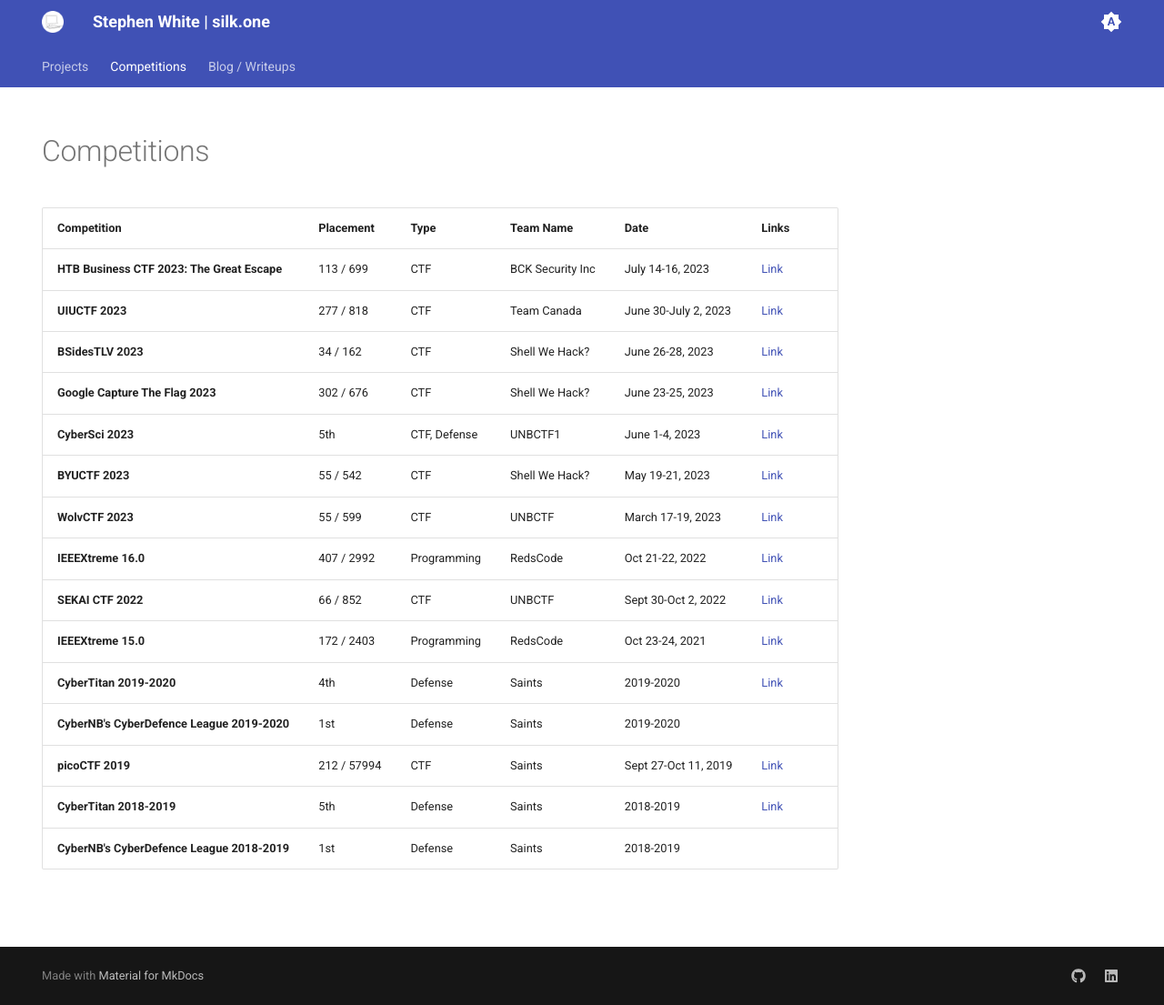
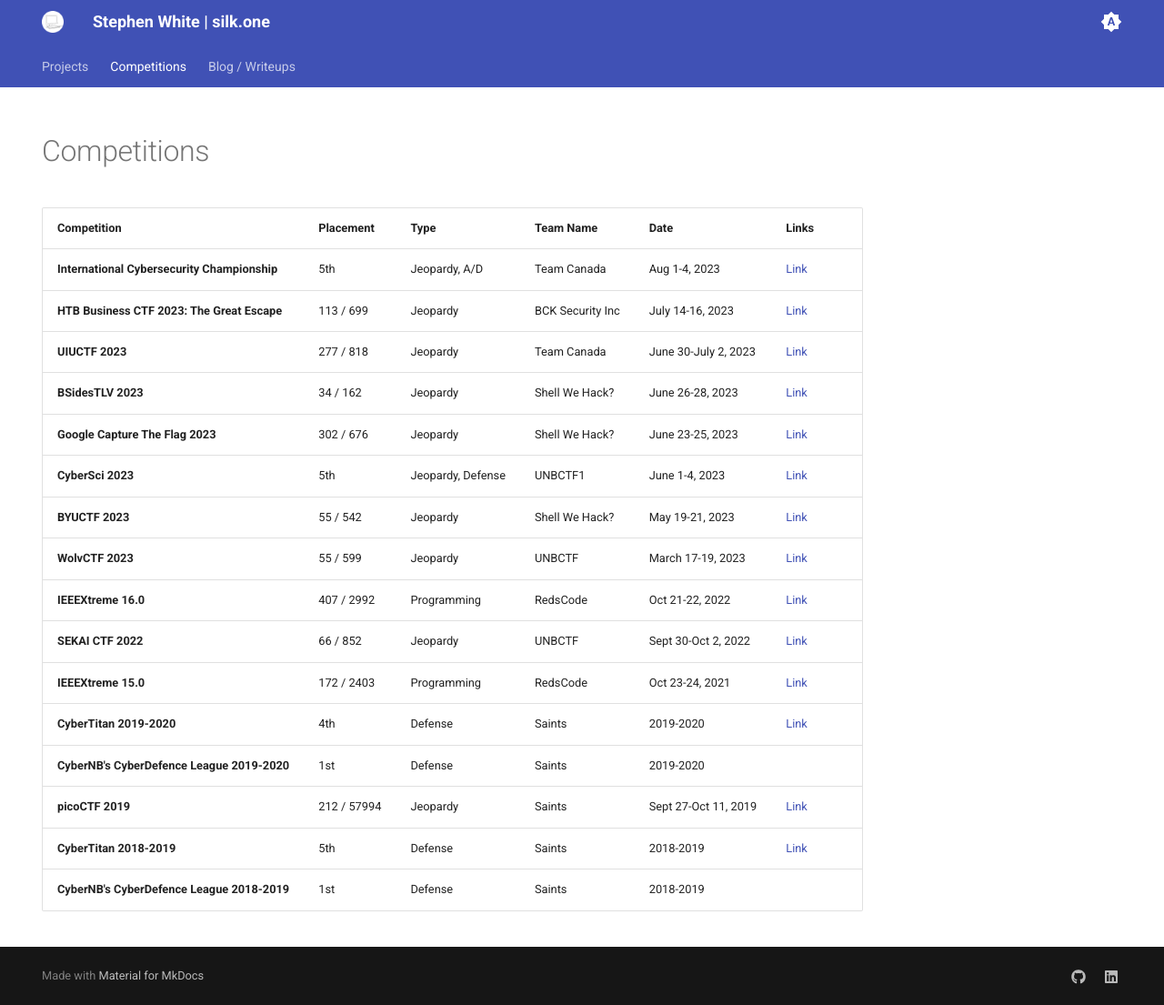
Before and after one commit to iamsilk/silk.one, an MkDocs documentation site: the page built from docs/competitions.md, in a window 1280 px wide and 1105 px high. Shown: the whole window at 91% size. Built offline with MkDocs 1.6.1 and Material for MkDocs 9.7.7, drawn with Linux system fonts in a browser that asks for light colours.

Commit message:
Add ICC to list of competitions

```diff
--- a/docs/competitions.md
+++ b/docs/competitions.md
@@ -6,20 +6,21 @@
 
 # Competitions
 
-| Competition                                      | Placement     | Type         | Team Name        | Date                      | Links                                                                                   |
-| ------------------------------------------------ | ------------- | ------------ | ---------------- | ------------------------- | --------------------------------------------------------------------------------------- |
-| **HTB Business CTF 2023: The Great Escape**      | 113 / 699     | CTF          | BCK Security Inc | July 14-16, 2023          | [Link](https://ctftime.org/event/1989)                                                  |
-| **UIUCTF 2023**                                  | 277 / 818     | CTF          | Team Canada      | June 30-July 2, 2023      | [Link](https://ctftime.org/event/1899)                                                  |
-| **BSidesTLV 2023**                               | 34 / 162      | CTF          | Shell We Hack?   | June 26-28, 2023          | [Link](https://ctftime.org/event/2008)                                                  |
-| **Google Capture The Flag 2023**                 | 302 / 676     | CTF          | Shell We Hack?   | June 23-25, 2023          | [Link](https://ctftime.org/event/1929)                                                  |
-| **CyberSci 2023**                                | 5th           | CTF, Defense | UNBCTF1          | June 1-4, 2023            | [Link](https://cybersecuritychallenge.ca/en/)                                           |
-| **BYUCTF 2023**                                  | 55 / 542      | CTF          | Shell We Hack?   | May 19-21, 2023           | [Link](https://ctftime.org/event/1935)                                                  |
-| **WolvCTF 2023**                                 | 55 / 599      | CTF          | UNBCTF           | March 17-19, 2023         | [Link](https://ctftime.org/event/1866/)                                                 |
-| **IEEEXtreme 16.0**                              | 407 / 2992    | Programming  | RedsCode         | Oct 21-22, 2022           | [Link](https://ieeextreme.org/ieeextreme-16-0-ranking/)                                 |
-| **SEKAI CTF 2022**                               | 66 / 852      | CTF          | UNBCTF           | Sept 30-Oct 2, 2022       | [Link](https://2022.ctf.sekai.team/scoreboard/)                                         |
-| **IEEEXtreme 15.0**                              | 172 / 2403    | Programming  | RedsCode         | Oct 23-24, 2021           | [Link](https://ieeextreme.org/ieeextreme-15-0-ranking/)                                 |
-| **CyberTitan 2019-2020**                         | 4th           | Defense      | Saints           | 2019-2020                 | [Link](https://www.ictc-ctic.ca/articles/meet-the-cybertitans-team-saints)              |
-| **CyberNB's CyberDefence League 2019-2020**      | 1st           | Defense      | Saints           | 2019-2020                 |                                                                                         |
-| **picoCTF 2019**                                 | 212 / 57994   | CTF          | Saints           | Sept 27-Oct 11, 2019      | [Link](https://picoctf.org/)                                                            |
-| **CyberTitan 2018-2019**                         | 5th           | Defense      | Saints           | 2018-2019                 | [Link](https://www.ictc-ctic.ca/articles/the-road-to-cybertitan-ii-nationals)           |
-| **CyberNB's CyberDefence League 2018-2019**      | 1st           | Defense      | Saints           | 2018-2019                 |                                                                                         |
+| Competition                                      | Placement     | Type               | Team Name        | Date                      | Links                                                                                   |
+| ------------------------------------------------ | ------------- | ------------------ | ---------------- | ------------------------- | --------------------------------------------------------------------------------------- |
+| **International Cybersecurity Championship**     | 5th           | Jeopardy, A/D      | Team Canada      | Aug 1-4, 2023             | [Link](https://www.ic3.games/)                                                          |
+| **HTB Business CTF 2023: The Great Escape**      | 113 / 699     | Jeopardy           | BCK Security Inc | July 14-16, 2023          | [Link](https://ctftime.org/event/1989)                                                  |
+| **UIUCTF 2023**                                  | 277 / 818     | Jeopardy           | Team Canada      | June 30-July 2, 2023      | [Link](https://ctftime.org/event/1899)                                                  |
+| **BSidesTLV 2023**                               | 34 / 162      | Jeopardy           | Shell We Hack?   | June 26-28, 2023          | [Link](https://ctftime.org/event/2008)                                                  |
+| **Google Capture The Flag 2023**                 | 302 / 676     | Jeopardy           | Shell We Hack?   | June 23-25, 2023          | [Link](https://ctftime.org/event/1929)                                                  |
+| **CyberSci 2023**                                | 5th           | Jeopardy, Defense  | UNBCTF1          | June 1-4, 2023            | [Link](https://cybersecuritychallenge.ca/en/)                                           |
+| **BYUCTF 2023**                                  | 55 / 542      | Jeopardy           | Shell We Hack?   | May 19-21, 2023           | [Link](https://ctftime.org/event/1935)                                                  |
+| **WolvCTF 2023**                                 | 55 / 599      | Jeopardy           | UNBCTF           | March 17-19, 2023         | [Link](https://ctftime.org/event/1866/)                                                 |
+| **IEEEXtreme 16.0**                              | 407 / 2992    | Programming        | RedsCode         | Oct 21-22, 2022           | [Link](https://ieeextreme.org/ieeextreme-16-0-ranking/)                                 |
+| **SEKAI CTF 2022**                               | 66 / 852      | Jeopardy           | UNBCTF           | Sept 30-Oct 2, 2022       | [Link](https://2022.ctf.sekai.team/scoreboard/)                                         |
+| **IEEEXtreme 15.0**                              | 172 / 2403    | Programming        | RedsCode         | Oct 23-24, 2021           | [Link](https://ieeextreme.org/ieeextreme-15-0-ranking/)                                 |
+| **CyberTitan 2019-2020**                         | 4th           | Defense            | Saints           | 2019-2020                 | [Link](https://www.ictc-ctic.ca/articles/meet-the-cybertitans-team-saints)              |
+| **CyberNB's CyberDefence League 2019-2020**      | 1st           | Defense            | Saints           | 2019-2020                 |                                                                                         |
+| **picoCTF 2019**                                 | 212 / 57994   | Jeopardy           | Saints           | Sept 27-Oct 11, 2019      | [Link](https://picoctf.org/)                                                            |
+| **CyberTitan 2018-2019**                         | 5th           | Defense            | Saints           | 2018-2019                 | [Link](https://www.ictc-ctic.ca/articles/the-road-to-cybertitan-ii-nationals)           |
+| **CyberNB's CyberDefence League 2018-2019**      | 1st           | Defense            | Saints           | 2018-2019                 |                                                                                         |
```
